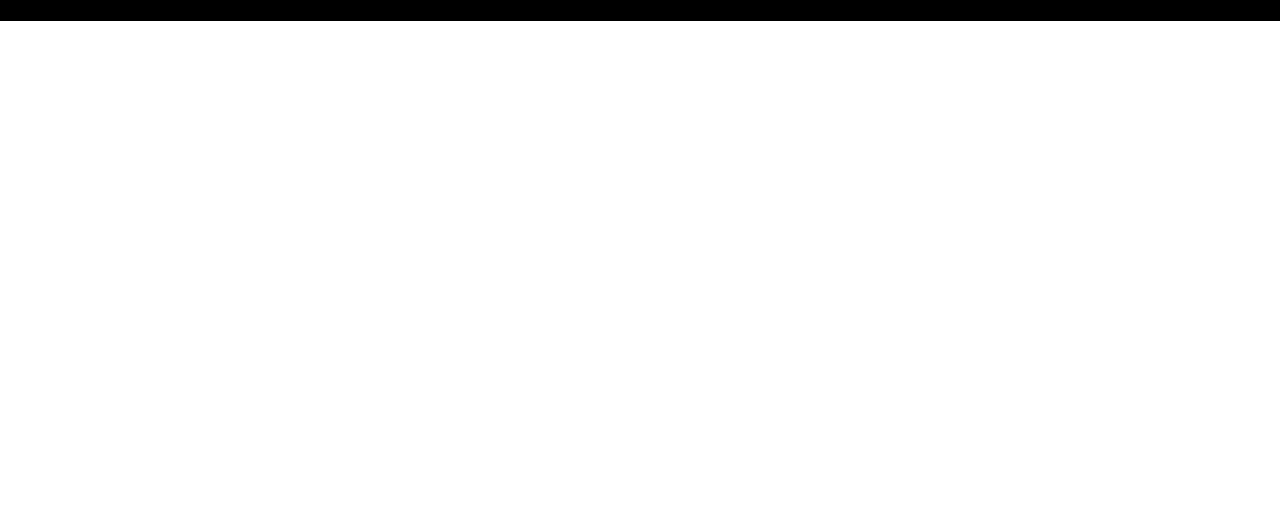
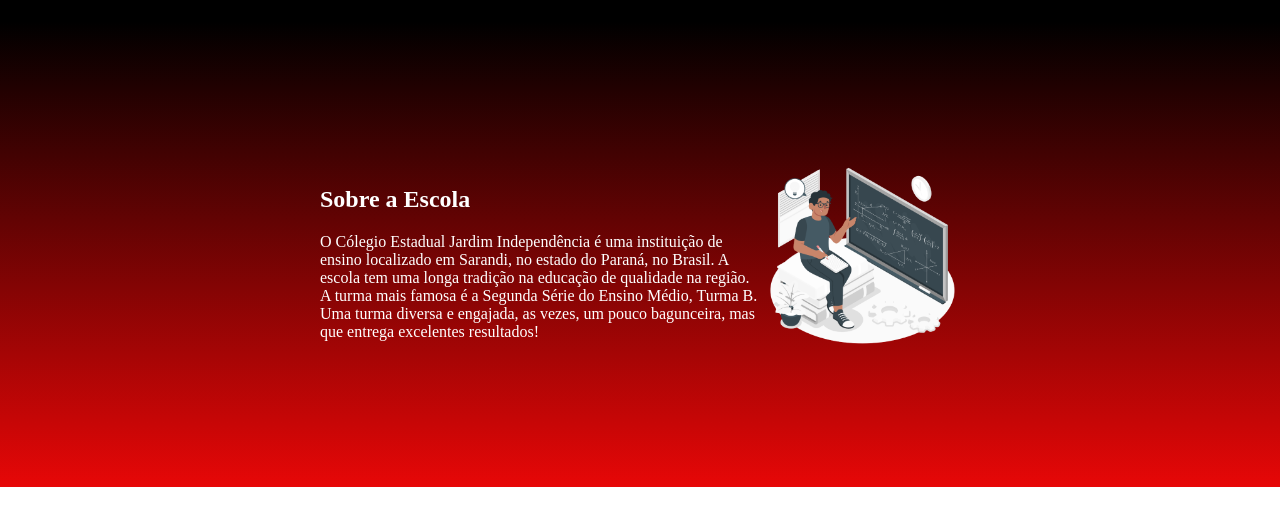
Before and after one commit to joewxp/site, a plain HTML site: page index.html in a window 1280 px wide. Shown: the part 84-610 px from the top of the page. Drawn offline with Linux system fonts and the light colour scheme.

Commit message:
Add files via upload

```diff
--- a/index.html
+++ b/index.html
@@ -16,6 +16,12 @@
         </ul>
 
     </header>
-
+    <section class="escola">
+        <div class="escola-div-conteudo"> <h2 class="escola-titulo">Sobre a Escola</h2>
+            <p class="escola-texto-um">O Cólegio Estadual Jardim Independência é uma instituição de ensino localizado em Sarandi, no estado do Paraná, no Brasil. A escola tem uma longa tradição na educação de qualidade na região.</p>
+            <p class="escola-texto-dois">A turma mais famosa é a Segunda Série do Ensino Médio, Turma B. Uma turma diversa e engajada, as vezes, um pouco bagunceira, mas que entrega excelentes resultados!</p>
+        </div>
+        <img class="escola-imagem" src="Formula-amico.png" alt="Menino Estudando">
+    </section>
 </body>
 </html>
--- a/style.css
+++ b/style.css
@@ -21,3 +21,24 @@ width: 20%;
     margin: 0 16px;
     font-size: 21px;
 }
+
+.escola-imagem{
+    width: 15%;
+}
+
+.escola{
+    background-image: linear-gradient(#000000,#E70707);
+    color: white;
+    display: flex;
+    justify-content: center;
+    align-items: center;
+    padding: 135px 0;
+}
+
+.escola-div-conteudo{
+    width: 35%;
+}
+
+.escola-titulo{
+    padding: 20px 0;
+}
```
Also changed, not shown: Formula-amico.png (added).
